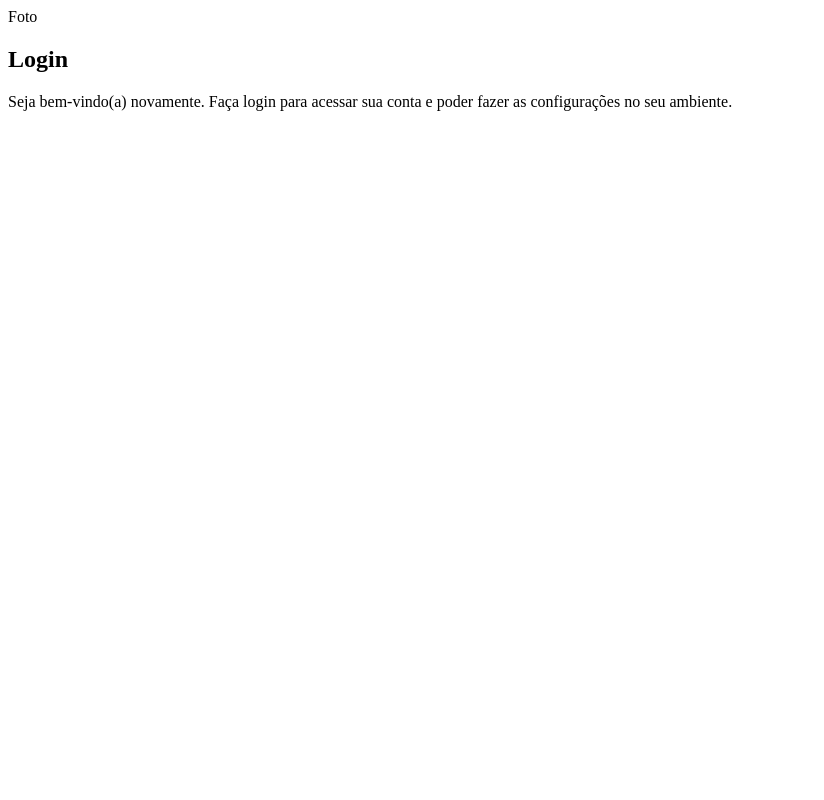
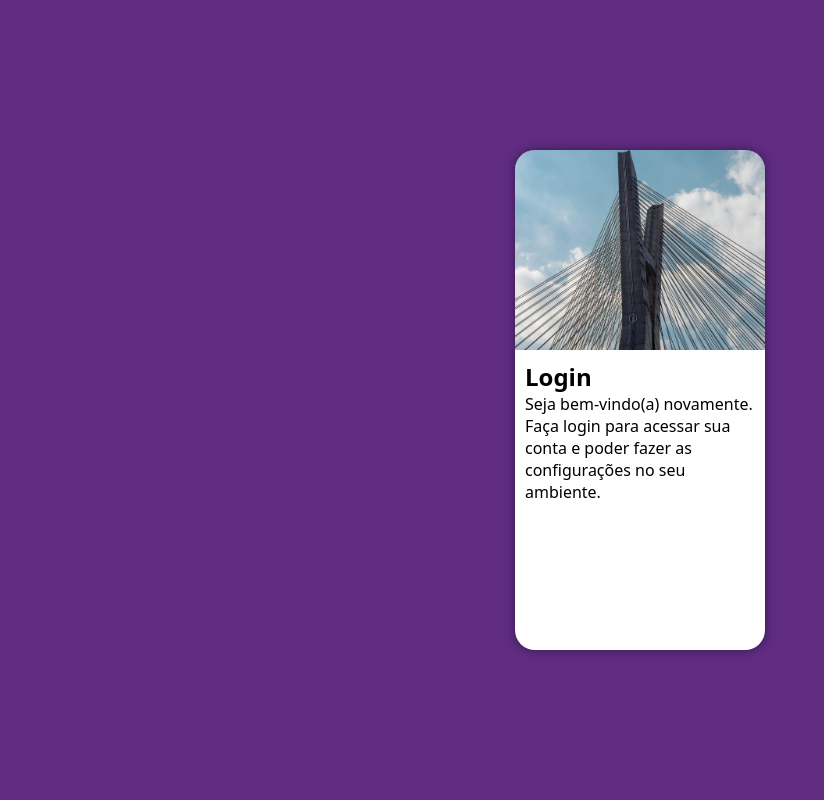
Before and after one commit to Isaph26/projeto-login, a PHP site: page / in a window 1280 px wide. Shown: the whole page, without its empty margins (0-824 px from the left). Run offline with PHP 8.4, Linux system fonts and the light colour scheme.

Commit message:
atualizando o projeto-login

```diff
--- a/estilos/style.css
+++ b/estilos/style.css
@@ -5,3 +5,48 @@
     Verde: #49a09d
     Lilás: #5f2c82
 */
+
+* {
+    font-family: system-ui, -apple-system, BlinkMacSystemFont, 'Segoe UI', Roboto, Oxygen, Ubuntu, Cantarell, 'Open Sans', 'Helvetica Neue', sans-serif;
+    padding: 0px;
+    margin: 0px;
+    box-sizing: border-box;
+}
+
+body, html {
+    background-color: #5f2c82;
+    height: 100vh;
+    width: 100vw;
+}
+
+main {
+    position: relative;
+    height: 100vh;
+    width: 100vw;
+}
+section#login {
+    position: absolute;
+    top: 50%;
+    left: 50%;
+    transform: translate(-50%, -50%);
+    overflow: hidden;
+
+    background-color: white;
+    width: 250px;
+    height: 500px;
+    border-radius: 20px;
+    box-shadow: 0px 0px 10px rgba(0, 0, 0, 0.452);
+}
+
+section#login > div#imagem {
+    display: block;
+    background: #5f2c82 url(../imagens/ponte.jpg) no-repeat;
+    background-size: cover;
+    background-position: center;
+    height: 200px;
+}
+
+section#login > div#formulario {
+    display: block;
+    padding: 10px;
+}
--- a/index.html
+++ b/index.html
@@ -10,7 +10,7 @@
     <main>
         <section id="login">
             <div id="imagem">
-                Foto
+              <!-- Aqui vai a imagem nas CSS -->
             </div>
             <div id="formulario">
                 <h1>Login</h1>
```
